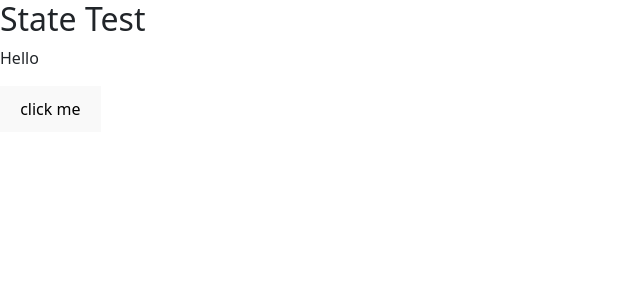
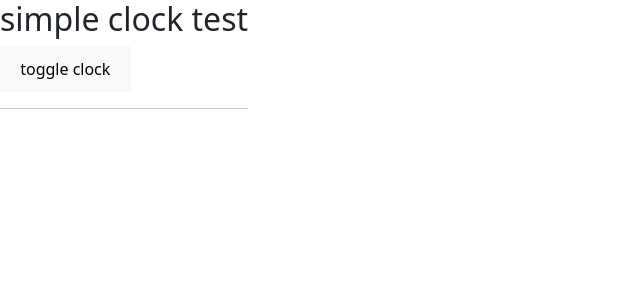
Before and after one commit to kkang-daum/pnu_front, a React (Vite) app in the folder react/lab3/lab3-app/: page / in a window 1280 px wide. Shown: the top 300 px of the page, without its empty margins (0-640 px from the left). Built offline with nearby package versions, Linux system fonts and the light colour scheme.

Commit message:
Add files via upload

```diff
--- /dev/null
+++ b/react/lab3/lab3-app/src/lab5-class/Test3-lifecycle-clock.jsx
@@ -0,0 +1,60 @@
+//npm install date-and-time
+//시간날짜 포멧...
+import { Component } from "react";
+import DateAndTime from 'date-and-time'
+
+class Clock extends Component {
+    state = {
+        currentTime: new Date()
+    }
+    //반복적으로 작업하는 interval 을 이용할 건데..
+    //우리가 이용하는 interval 식별자.. 제어를 위해서..
+    intervalHandler = 0
+
+    //mount 되자마자 최초 한번..
+    componentDidMount = () => {
+        //setInterval(업무함수, 시간)
+        //js core function
+        //시간 주기로 반복적으로 함수 호출..
+        //밀리세컨드.. 1000 -> 1초마다..
+        this.intervalHandler = setInterval(() => {
+            console.log('## tick~~')
+            this.setState({currentTime: new Date()})
+        }, 1000)
+    }
+
+    //unmount 되기 직전 호출.. 마지막 한번..
+    componentWillUnmount = () => {
+        clearInterval(this.intervalHandler)
+    }
+
+    render() {
+        return (
+            <div className="boxStyle">
+                <h3>{DateAndTime.format(
+                    this.state.currentTime,
+                    this.props.formatString
+                )}</h3>
+            </div>
+        )
+    }
+}
+
+export default class LifecycleTest extends Component {
+    state = {
+        clockVisible : false
+    }
+    render() {
+        return (
+        <div>
+            <h2>simple clock test</h2>
+            <button onClick={() => this.setState(
+                {clockVisible : !this.state.clockVisible}
+            )}>toggle clock</button>
+            <hr/>
+            {this.state.clockVisible ?
+                <Clock formatString={"HH:mm:ss"}/> : ""}
+        </div>
+        )
+    }
+}
--- a/react/lab3/lab3-app/src/main.jsx
+++ b/react/lab3/lab3-app/src/main.jsx
@@ -13,6 +13,7 @@ import EventApp from './lab3-event/Lab3App.jsx'
 import ControlledComponent from './lab4-control/Lab4App.jsx'
 import PropsTest from './lab5-class/Test1-props.jsx'
 import StateTest from './lab5-class/Test2-state.jsx'
+import LifecycleTest from './lab5-class/Test3-lifecycle-clock.jsx'
 
 ReactDOM.createRoot(document.getElementById('root')).render(
   <React.StrictMode>
@@ -22,6 +23,7 @@ ReactDOM.createRoot(document.getElementById('root')).render(
     {/* <EventApp /> */}
     {/* <ControlledComponent /> */}
     {/* <PropsTest /> */}
-    <StateTest />
+    {/* <StateTest /> */}
+    <LifecycleTest />
   </React.StrictMode>,
 )
```
